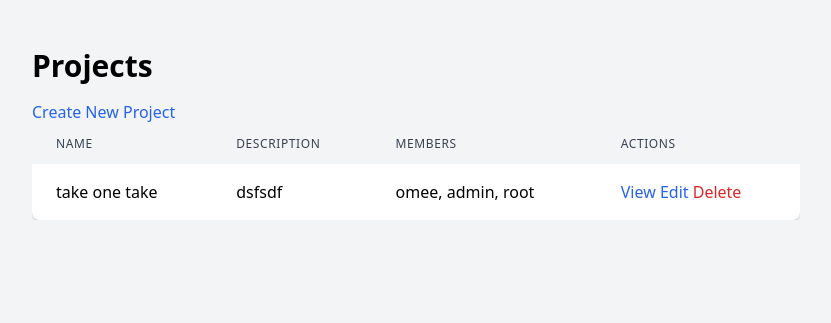
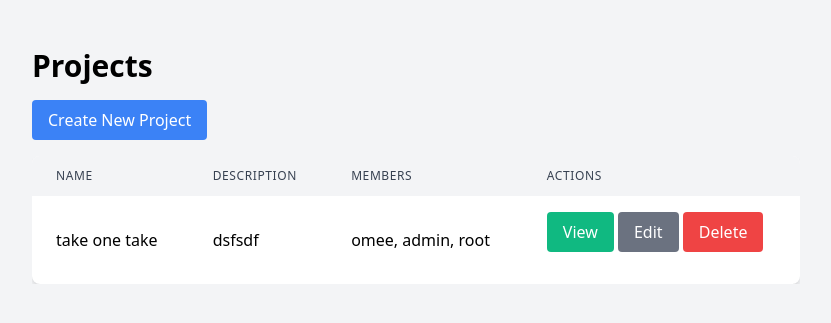
Before and after one commit to smwasifzamanomee/ProjectManagement, a Django app: page / in a window 1280 px wide. Shown: the part 64-387 px from the top of the page, without its empty margins (224-1055 px from the left). Run offline with Django 5.2, Linux system fonts and the light colour scheme; a user stored in the database is signed in; data comes from the database, SQL or seed files in the repository.

Commit message:
project done

```diff
--- a/projectapp/templates/projectapp/project_detail.html
+++ b/projectapp/templates/projectapp/project_detail.html
@@ -1,4 +1,3 @@
-<!-- projectapp/templates/project_detail.html -->
 {% extends "base_generic.html" %}
 
 {% block content %}
@@ -7,6 +6,7 @@
     <p class="text-gray-700">{{ project.description }}</p>
 
     <h2 class="text-2xl mt-8 mb-4">Tasks</h2>
+    <a href="{% url 'create_task' project.id %}" class="bg-blue-500 text-white px-4 py-2 rounded mb-4 inline-block">Add Task</a>
     <div class="overflow-x-auto">
       <table class="min-w-full bg-white border-gray-200 shadow-md rounded-lg overflow-hidden">
         <thead class="bg-gray-100 text-gray-700">
@@ -26,7 +26,7 @@
             <td class="px-6 py-4 whitespace-nowrap">{{ task.assigned_to }}</td>
             <td class="px-6 py-4 whitespace-nowrap">{{ task.due_date }}</td>
             <td class="px-6 py-4 whitespace-nowrap">
-              <a href="{% url 'update_task_status' task.id %}" class="text-blue-600 hover:underline">Edit</a>
+              <a href="{% url 'update_task_status' task.id %}" class="bg-green-500 text-white px-4 py-2 rounded mb-4 inline-block">Edit</a>
             </td>
           </tr>
           {% endfor %}
@@ -34,6 +34,6 @@
       </table>
     </div>
 
-    <a href="{% url 'create_task' project.id %}" class="block mt-4 text-blue-600">Add Task</a>
+
   </div>
 {% endblock %}
--- a/projectapp/templates/projectapp/project_form.html
+++ b/projectapp/templates/projectapp/project_form.html
@@ -1,4 +1,3 @@
-<!-- projectapp/templates/create_project.html -->
 {% extends "base_generic.html" %}
 
 {% block content %}
--- a/projectapp/templates/projectapp/project_list.html
+++ b/projectapp/templates/projectapp/project_list.html
@@ -1,11 +1,10 @@
-<!-- projectapp/templates/projects.html -->
 {% extends "base_generic.html" %}
 
 {% block content %}
 <div class="max-w-3xl mx-auto mt-8">
     <h1 class="text-3xl font-bold mb-4">Projects</h1>
     {% if user.is_staff %}
-    <a href="{% url 'create_project' %}" class="block mt-4 text-blue-600">Create New Project</a>
+    <a href="{% url 'create_project' %}" class="bg-blue-500 text-white px-4 py-2 rounded mb-4 inline-block">Create New Project</a>
     {% endif %}
     <div class="overflow-x-auto">
         <table class="min-w-full bg-white border-gray-200 shadow-md rounded-lg overflow-hidden">
@@ -24,10 +23,10 @@
                     <td class="px-6 py-4 whitespace-nowrap">{{ project.description }}</td>
                     <td class="px-6 py-4 whitespace-nowrap">{{ project.members.all|join:", " }}</td>
                     <td class="px-6 py-4 whitespace-nowrap">
-                        <a href="{% url 'project_detail' project.id %}" class="text-blue-600 hover:underline">View</a>
+                        <a href="{% url 'project_detail' project.id %}" class="bg-green-500 text-white px-4 py-2 rounded mb-4 inline-block">View</a>
                         {% if user.is_staff %}
-                        <a href="{% url 'update_project' project.id %}" class="text-blue-600 hover:underline">Edit</a>
-                        <a href="{% url 'delete_project' project.id %}" class="text-red-600 hover:underline">Delete</a>
+                        <a href="{% url 'update_project' project.id %}" class="bg-gray-500 text-white px-4 py-2 rounded mb-4 inline-block">Edit</a>
+                        <a href="{% url 'delete_project' project.id %}" class="bg-red-500 text-white px-4 py-2 rounded mb-4 inline-block">Delete</a>
                         {% endif %}
 
                     </td>
--- a/projectapp/templates/projectapp/task_form.html
+++ b/projectapp/templates/projectapp/task_form.html
@@ -1,4 +1,3 @@
-<!-- projectapp/templates/create_task.html -->
 {% extends "base_generic.html" %}
 
 {% block content %}
--- a/projectapp/templates/projectapp/task_status_form.html
+++ b/projectapp/templates/projectapp/task_status_form.html
@@ -1,4 +1,3 @@
-<!-- projectapp/templates/update_status.html -->
 {% extends "base_generic.html" %}
 
 {% block content %}
--- a/projectapp/templates/registration/login.html
+++ b/projectapp/templates/registration/login.html
@@ -1,4 +1,3 @@
-<!-- projectapp/templates/registration/login.html -->
 {% extends "base_generic.html" %}
 
 {% block content %}
--- a/projectapp/templates/registration/register.html
+++ b/projectapp/templates/registration/register.html
@@ -1,4 +1,3 @@
-<!-- projectapp/templates/registration/register.html -->
 {% extends "base_generic.html" %}
 
 {% block content %}
```
